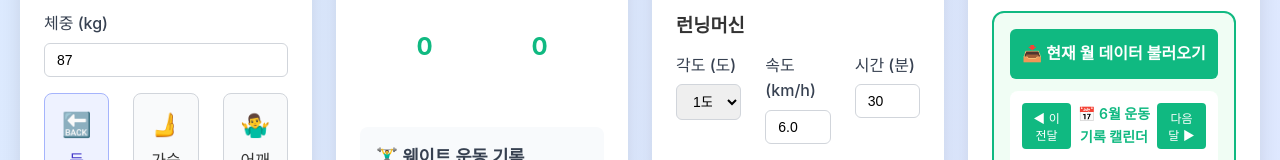
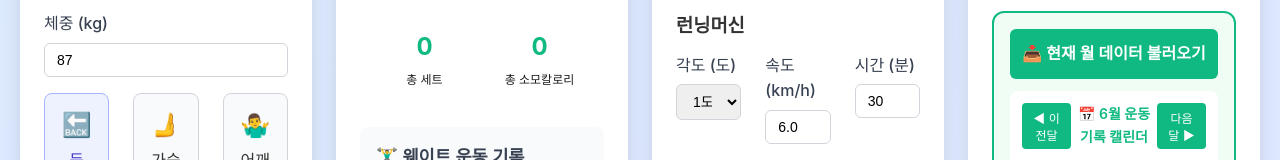
Before and after one commit to ujk0515/exercise, a plain HTML site: page index.html in a window 1280 px wide. Shown: the part 534-694 px from the top of the page. Drawn offline with nearby package versions, Linux system fonts and the light colour scheme.

Commit message:
Update styles.css

```diff
--- a/css/styles.css
+++ b/css/styles.css
@@ -736,6 +736,6 @@ body {
 
 .stat-label {
     font-size: 12px;
-    color: rgba(255, 255, 255, 0.7);
+    color: black;
     font-weight: 500;
 }
```
